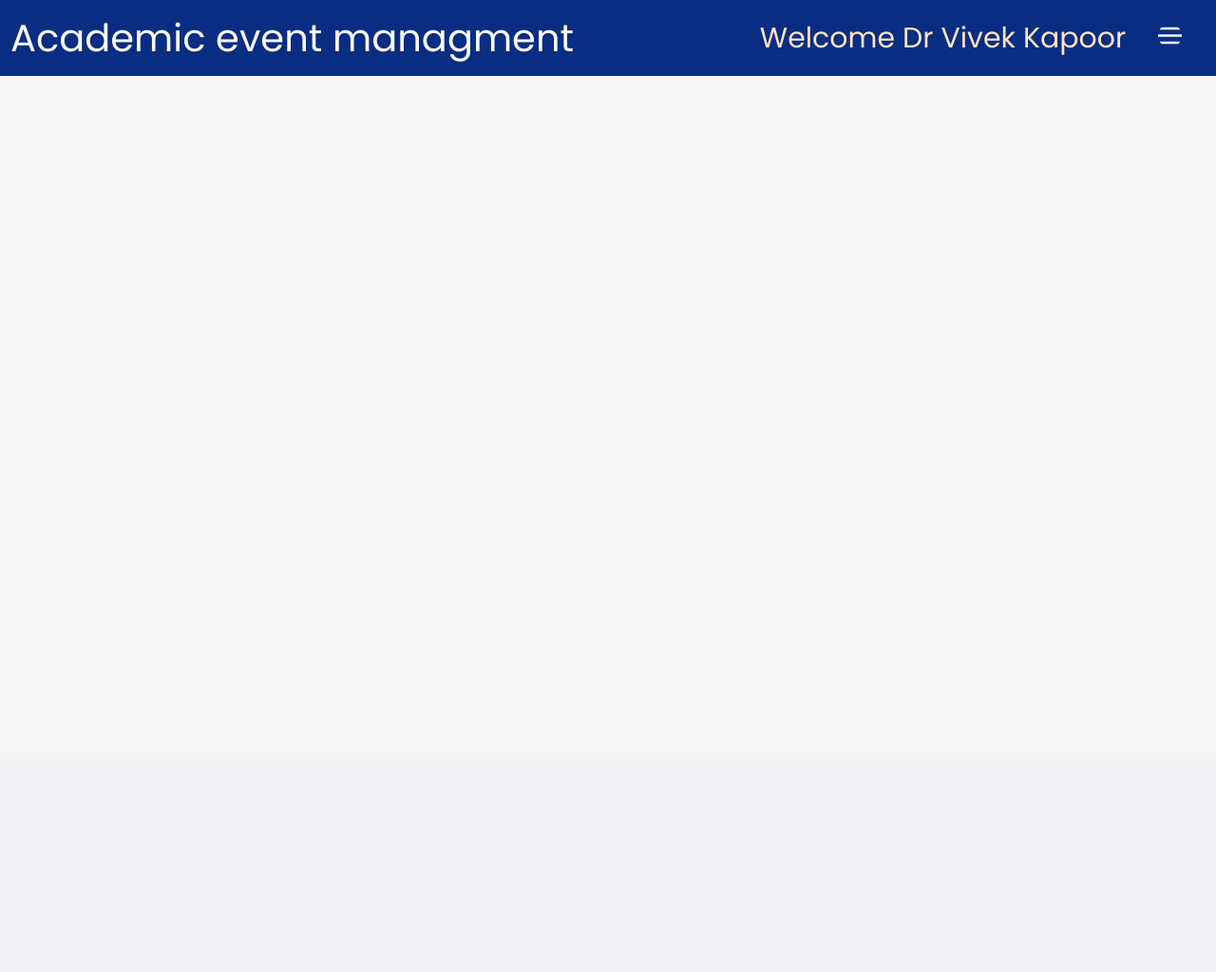
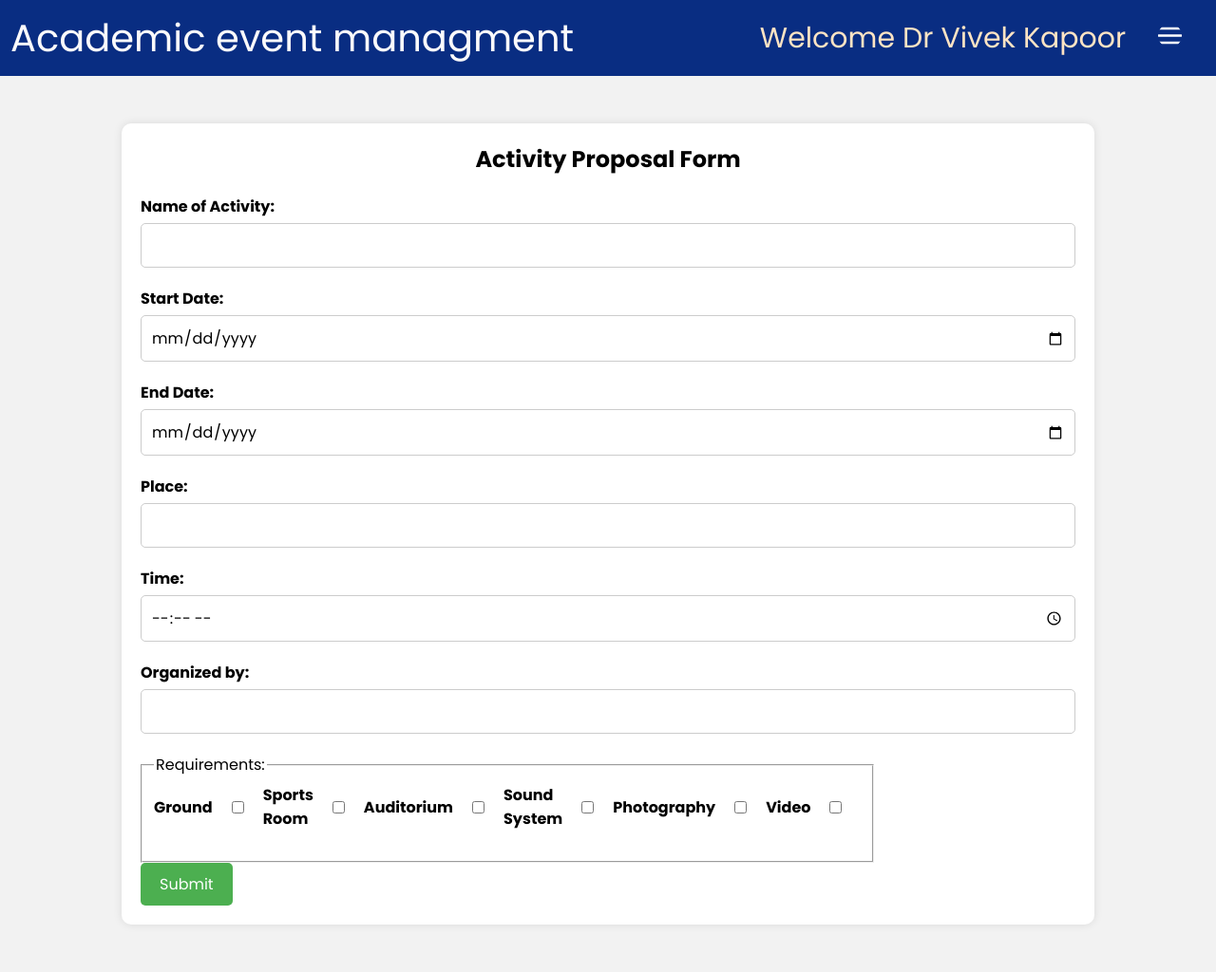
Before and after one commit to safalyakumbhare/Academic-Event-Manager, a PHP site: page /NewActivity.php in a window 1280 px wide. Shown: the whole page at 95% size. Before the commit the page ends 80 px from the top, so only its background shows below. Run offline with PHP 8.4, Linux system fonts and the light colour scheme; a user stored in the database is signed in.

Commit message:
Event Proposal working begins

```diff
--- a/NewActivity.php
+++ b/NewActivity.php
@@ -1,3 +1,139 @@
 <?php
-    include("header.php");
+include ("header.php");
 ?>
+<!DOCTYPE html>
+<html lang="en">
+
+<head>
+    <meta charset="UTF-8" />
+    <meta name="viewport" content="width=device-width, initial-scale=1.0" />
+    <title>Activity Proposal Form</title>
+    <style>
+        body {
+            font-family: Arial, sans-serif;
+            background-color: #f2f2f2;
+            /* margin: 0 */
+        }
+
+        .container {
+            width: 80vw;
+            margin: 50px auto;
+            background-color: #fff;
+            padding: 20px;
+            border-radius: 10px;
+            box-shadow: 0 0 10px rgba(0, 0, 0, 0.1);
+        }
+
+        h2 {
+            text-align: center;
+            margin-bottom: 20px;
+        }
+
+        .form-group {
+            margin-bottom: 20px;
+        }
+
+        label {
+            display: block;
+            font-weight: bold;
+        }
+
+        input[type="text"],
+        input[type="date"],
+        input[type="time"],
+        select {
+            width: 100%;
+            padding: 10px;
+            border: 1px solid #ccc;
+            border-radius: 5px;
+            box-sizing: border-box;
+            margin-top: 5px;
+            font-size: 16px;
+        }
+
+        input[type="checkbox"] {
+            margin-right: 5px;
+        }
+
+        #submit {
+            background-color: #4caf50;
+            color: #fff;
+            padding: 10px 20px;
+            border: none;
+            border-radius: 5px;
+            cursor: pointer;
+            font-size: 16px;
+        }
+
+        #submit:hover {
+            background-color: #45a049;
+        }
+
+        .checkbox-group {
+            margin-bottom: 20px;
+            display: flex;
+            align-items: center;
+            justify-content: space-around;
+        }
+
+        .checkbox-group input[type="checkbox"] {
+            margin: 20px;
+        }
+
+        fieldset {
+            width: 30vw;
+        }
+    </style>
+</head>
+
+<body>
+    <div class="container">
+        <h2>Activity Proposal Form</h2>
+        <form id="activityForm">
+            <div class="form-group">
+                <label for="activityName">Name of Activity:</label>
+                <input type="text" id="activityName" name="activityName" required />
+            </div>
+            <div class="form-group">
+                <label for="startDate">Start Date:</label>
+                <input type="date" id="startDate" name="startDate" required />
+            </div>
+            <div class="form-group">
+                <label for="endDate">End Date:</label>
+                <input type="date" id="endDate" name="endDate" required />
+            </div>
+            <div class="form-group">
+                <label for="place">Place:</label>
+                <input type="text" id="place" name="place" required />
+            </div>
+            <div class="form-group">
+                <label for="time">Time:</label>
+                <input type="time" id="time" name="time" required />
+            </div>
+            <div class="form-group">
+                <label for="organizer">Organized by:</label>
+                <input type="text" id="organizer" name="organizer" required />
+            </div>
+            <fieldset>
+                <legend>Requirements:</legend>
+                <div class="checkbox-group">
+                    <label for="ground">Ground</label>
+                    <input type="checkbox" id="ground" name="requirements" value="Ground" />
+                    <label for="sportsRoom">Sports Room</label>
+                    <input type="checkbox" id="sportsRoom" name="requirements" value="Sports Room" />
+                    <label for="auditorium">Auditorium</label>
+                    <input type="checkbox" id="auditorium" name="requirements" value="Auditorium" />
+                    <label for="soundSystem">Sound System</label>
+                    <input type="checkbox" id="soundSystem" name="requirements" value="Sound System" />
+                    <label for="photography">Photography</label>
+                    <input type="checkbox" id="photography" name="requirements" value="Photography" />
+                    <label for="video">Video</label>
+                    <input type="checkbox" id="video" name="requirements" value="Video" />
+                </div>
+            </fieldset>
+            <input type="submit" id="submit" name="submit" />
+        </form>
+    </div>
+</body>
+
+</html>
```
